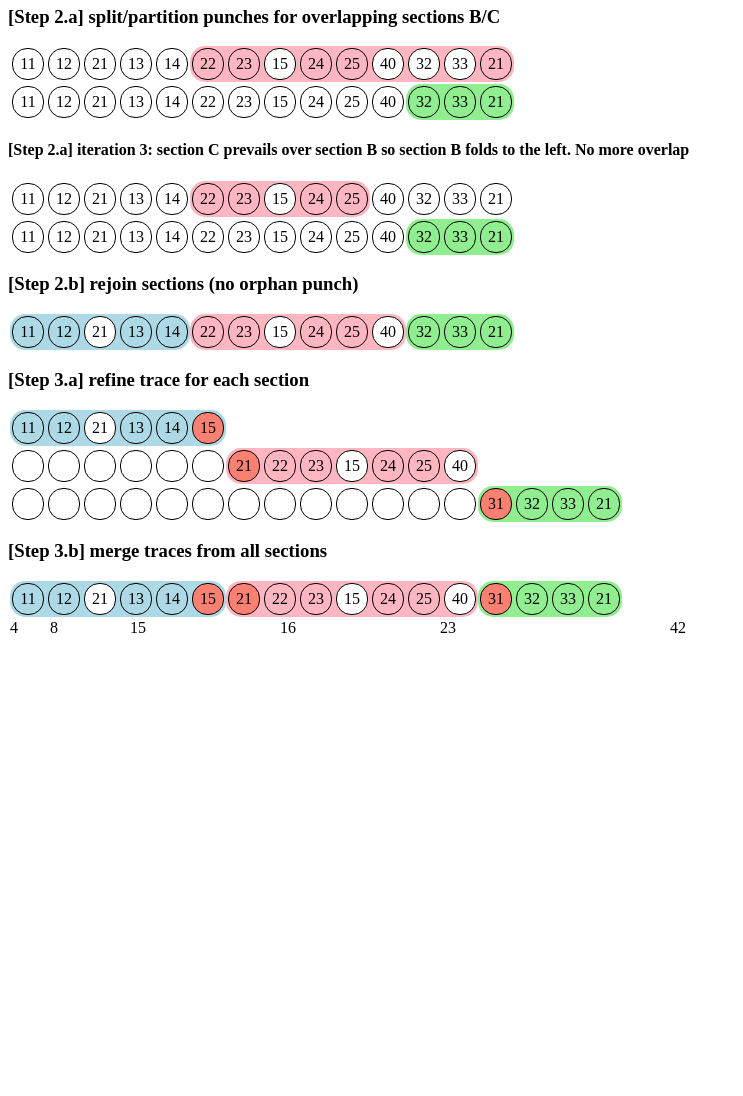
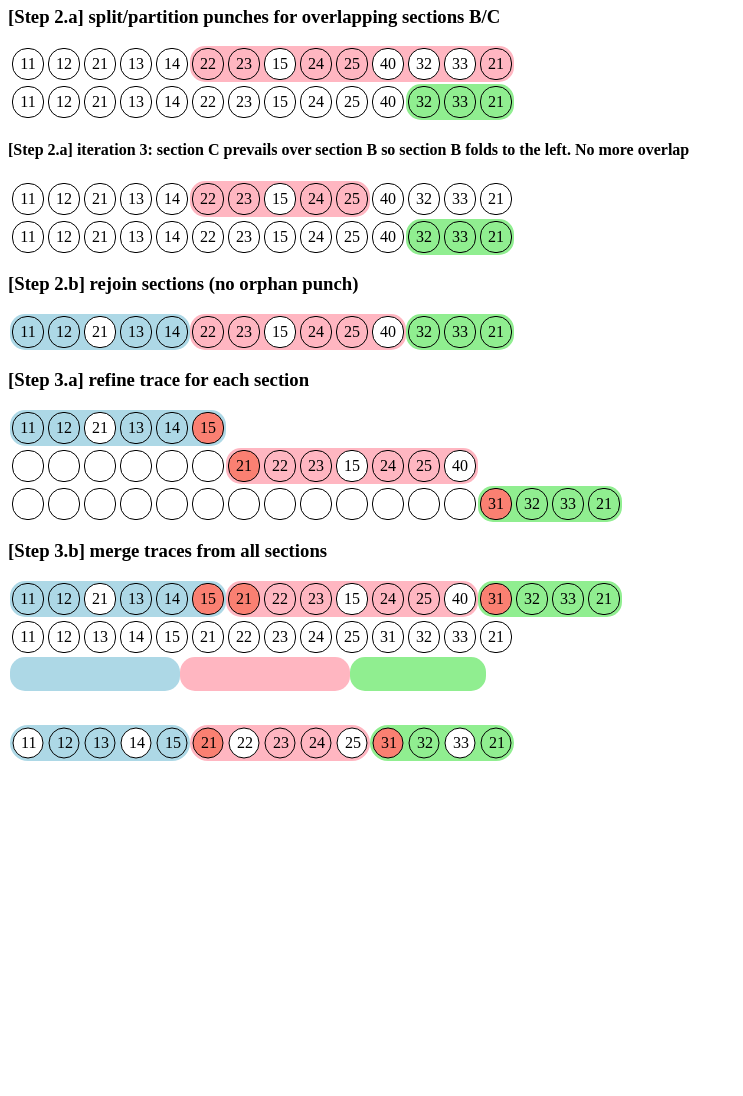
Before and after one commit to sdenier/geco_algorithm_viz_d3, a plain HTML site: page index.html in a window 1280 px wide. Shown: the part 1144-2240 px from the top of the page, without its empty margins (0-743 px from the left). Before the commit the page ends 1789 px from the top, so only its background shows below. Drawn offline with nearby package versions, Linux system fonts and the light colour scheme.

Commit message:
Design with d3

```diff
--- a/index.html
+++ b/index.html
@@ -26,7 +26,7 @@
       background-color: lightgreen;
     }
 
-    .punch {
+    .control, .punch {
       display: flex;
       flex-direction: column;
       justify-content: center;
@@ -58,7 +58,7 @@
       <div class="row">
         <div>
           <div>Inline</div>
-          <div class="section">
+          <div class="section sectionA">
             <div class="punch">11</div>
             <div class="punch">12</div>
             <div class="punch">13</div>
@@ -602,19 +602,82 @@
 
   </div>
 
-  <div class="chart row">
+  <div class="chart">
+    <div class="controls row"></div>
+    <div class="sections row"></div>
   </div>
+
+  <svg id="algo" width="800px" height="400px">
+  </svg>
 
   <script src="https://d3js.org/d3.v4.min.js"></script>
   <script>
-    const data = [4, 8, 15, 16, 23, 42];
+    const controls = [11, 12, 13, 14, 15, 21, 22, 23, 24, 25, 31, 32, 33, 21];
+    const sections = [{
+      name: 'sectionA',
+      color: 'lightblue',
+      start: 0,
+      end: 4,
+    }, {
+      name: 'sectionB',
+      color: 'lightpink',
+      start: 5,
+      end: 9,
+    }, {
+      name: 'sectionC',
+      color: 'lightgreen',
+      start: 10,
+      end: 13,
+    }];
 
-    d3.select(".chart")
-      .selectAll(".chart")
-        .data(data)
-      .enter().append("div")
-        .style("width", function(d) { return d * 10 + "px"; })
-        .text(function(d) { return d; });
+
+    const controlNodes = d3.select('.chart .controls')
+      .selectAll('div')
+        .data(controls)
+      .enter().append('div')
+        .attr('class', 'control')
+        // .style("width", function(d) { return d * 10 + "px"; })
+        .text(d => d);
+
+    const sectionNodes = d3.select('.chart .sections')
+      .selectAll('div')
+        .data(sections)
+      .enter().append('div')
+        .attr('class', 'section')
+        .attr('class', d => 'section ' + d.name)
+        .style('width', d => (d.end - d.start + 1) * 34 + 'px')
+        .style('height', '34px')
+
+    d3.select('#algo')
+      .selectAll('line')
+        .data(sections)
+      .enter().append('line')
+        .attr('stroke', d => d.color)
+        .attr('stroke-width', '36')
+        .attr('stroke-linecap', 'round')
+        .attr('x1', d => d.start * 36 + 20)
+        .attr('x2', d => (d.end) * 36 + 20)
+        .attr('y1', 50)
+        .attr('y2', 50)
+
+    const controlNode = d3.select('#algo')
+      .selectAll('g')
+        .data(controls)
+      .enter().append('g')
+        .attr('transform', (_, i) => `translate(${i * 36},50)`);
+
+      controlNode.append('circle')
+        .attr('stroke', 'black')
+        .attr('stroke-width', '1')
+        .attr('fill', (d, i) => i % 3 === 0 ? 'white' : i % 5 === 0 ? 'salmon' : 'transparent')
+        .attr('cx', 20)
+        .attr('cy', 0)
+        .attr('r', 15)
+
+      controlNode.append('text')
+        .attr('dx', 13)
+        .attr('dy', 5)
+        .text(d => d)
 
 
   </script>
```
